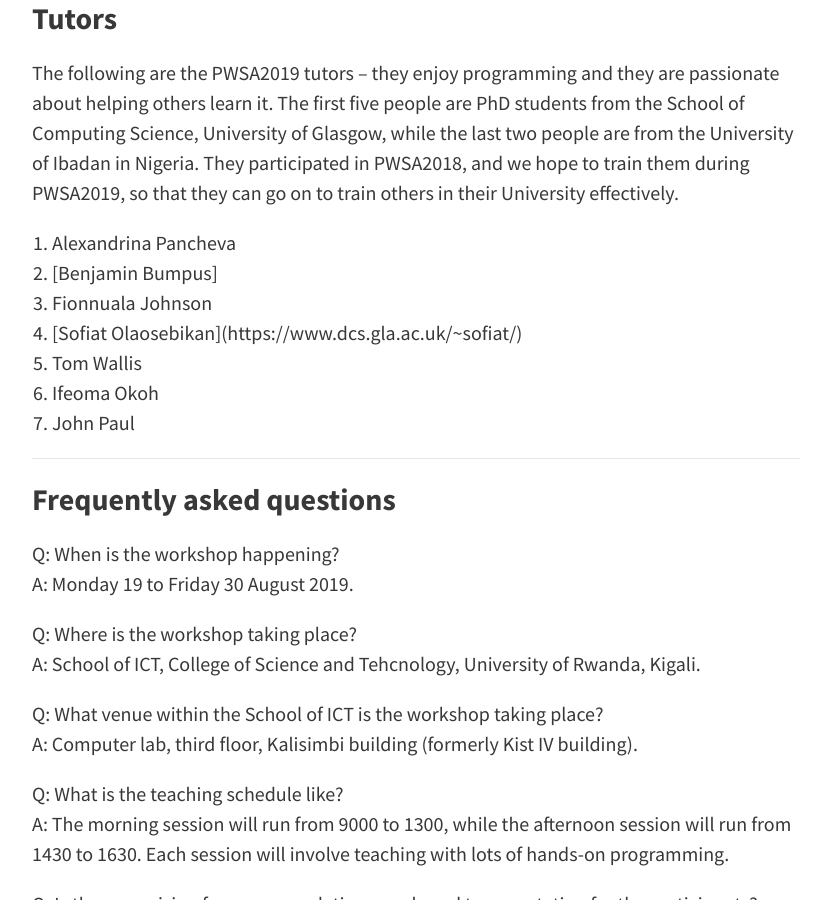
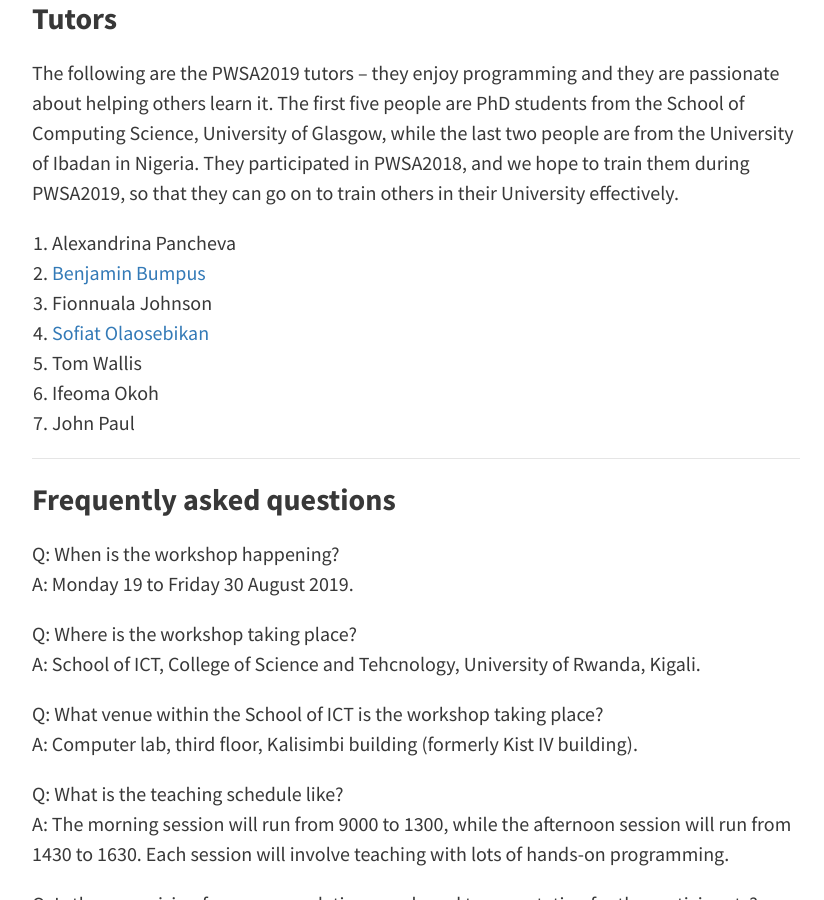
Before and after one commit to pwsafrica/pwsafrica.github.io, a Jekyll site: the page built from pages/2_2019-applications.md, in a window 1280 px wide and 900 px high, scrolled down 1245 px. Shown: the whole window, without its empty margins (224-1048 px from the left). Built offline with Jekyll 4.4.1, drawn with Linux system fonts in a browser that asks for light colours; part of the change alters nothing that is shown.

Commit message:
Ben web link

```diff
--- a/pages/2_2019-applications.md
+++ b/pages/2_2019-applications.md
@@ -19,17 +19,14 @@ The two-week long workshop will introduce you to the Python programming language
 ### Tutors
 The following are the PWSA2019 tutors -- they enjoy programming and they are passionate about helping others learn it. The first five people are PhD students from the School of Computing Science, University of Glasgow, while the last two people are from the University of Ibadan in Nigeria. They participated in PWSA2018, and we hope to train them during PWSA2019, so that they can go on to train others in their University effectively.
 
-[Benjamin Bumpus]: https://benjaminmerlinbumpus.github.io/
+1. Alexandrina Pancheva <br>
+2. [Benjamin Bumpus](https://benjaminmerlinbumpus.github.io/) <br>
+3. Fionnuala Johnson <br>
+4. [Sofiat Olaosebikan](https://www.dcs.gla.ac.uk/~sofiat/) <br>
+5. Tom Wallis  <br>
+6. Ifeoma Okoh <br>
+7. John Paul
 
-<ol>
-<li> Alexandrina Pancheva </li>
-<li> [Benjamin Bumpus] </li>
-<li> Fionnuala Johnson </li>
-<li> [Sofiat Olaosebikan](https://www.dcs.gla.ac.uk/~sofiat/) </li>
-<li> Tom Wallis </li>
-<li> Ifeoma Okoh </li>
-<li> John Paul </li>
-</ol>
 
 <hr>
 
```
